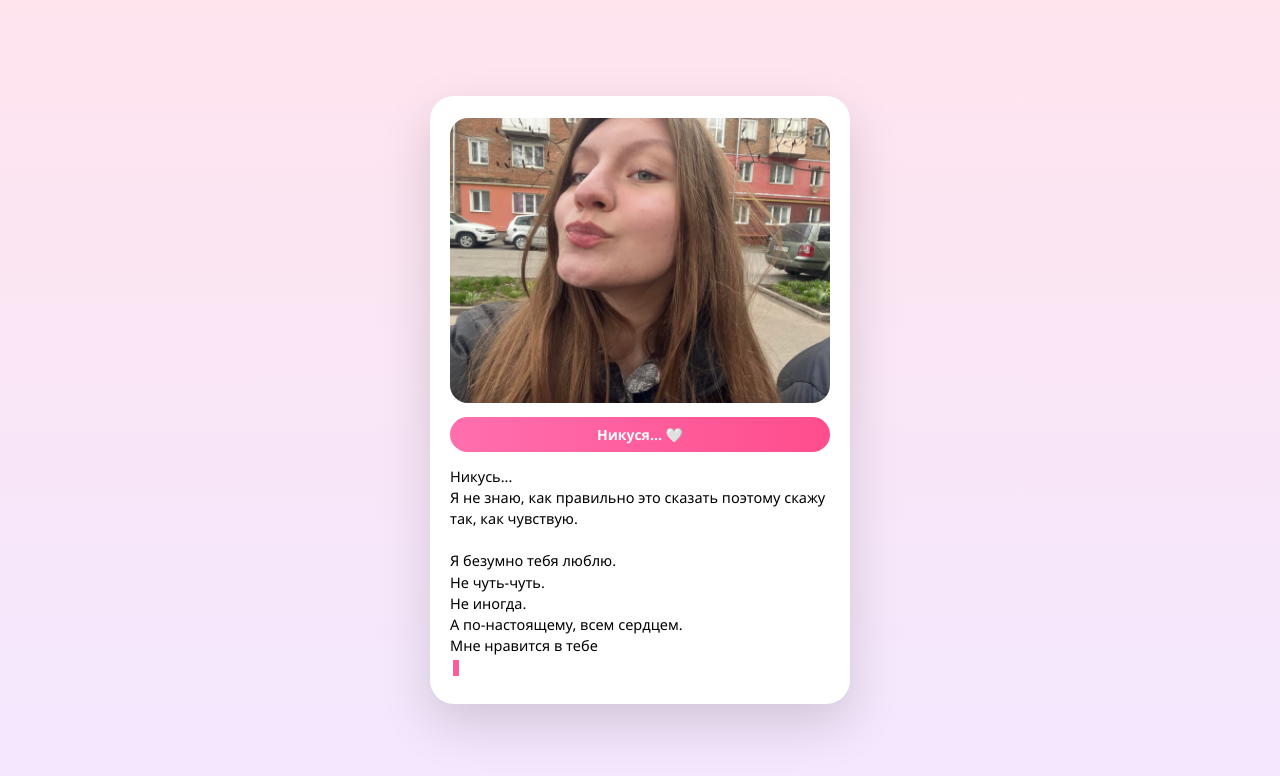
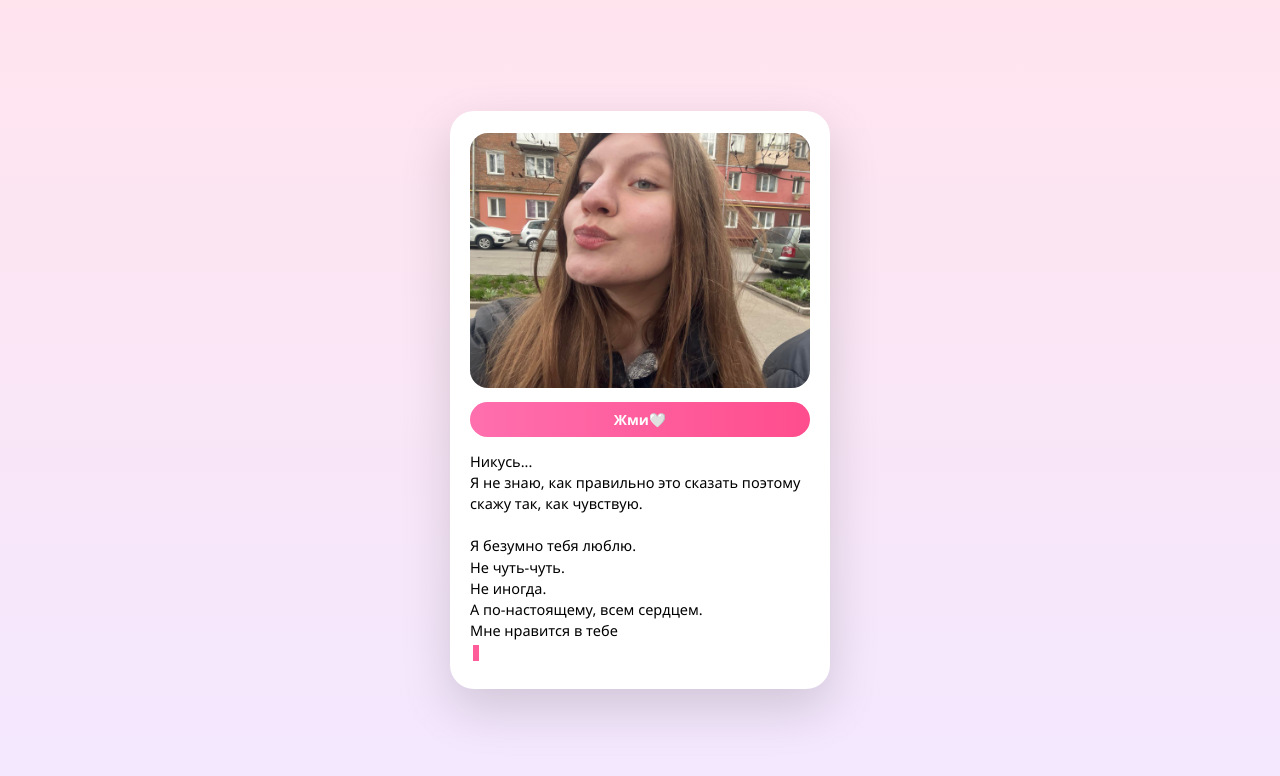
Before and after one commit to Dima250812/For-Nixxxxylya, a plain HTML site: page index.html in a window 1280 px wide. Drawn offline with Linux system fonts and the light colour scheme.

Commit message:
Update index.html

```diff
--- a/index.html
+++ b/index.html
@@ -24,7 +24,7 @@
     .card {
       background: white;
       width: 100%;
-      max-width: 420px;
+      max-width: 380px;
       border-radius: 24px;
       padding: 22px 20px 26px;
       box-shadow: 0 20px 50px rgba(0,0,0,0.15);
@@ -82,7 +82,7 @@
       <img src="photo.jpg" alt="Никуся">
     </div>
 
-    <div class="title">Никуся… 🤍</div>
+    <div class="title">Жми🤍</div>
 
     <div class="text" id="text"></div><span class="cursor"></span>
   </div>
```
